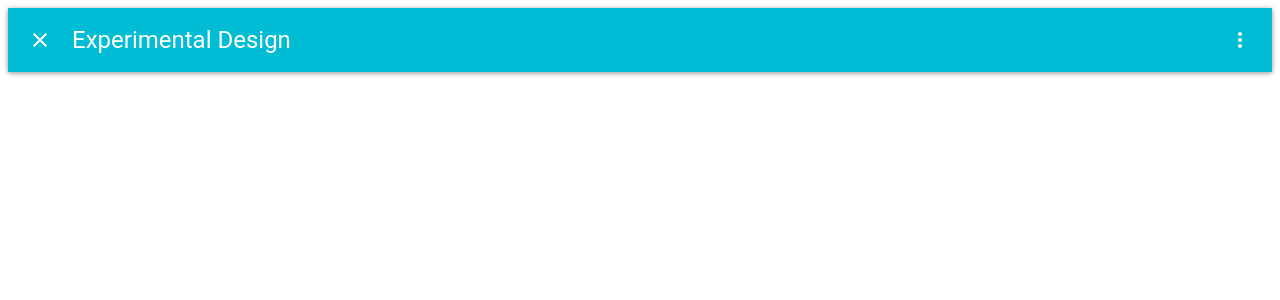
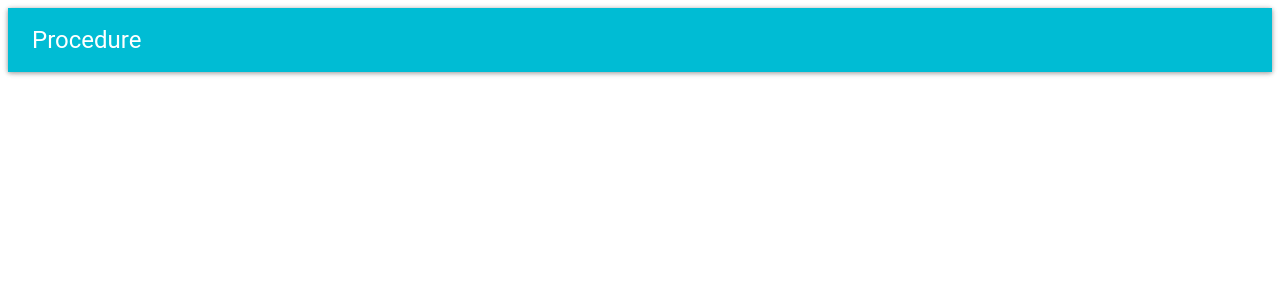
Before and after one commit to rpbarnes/labAssistant, a React app: page / in a window 1280 px wide. Shown: the top 300 px of the page. Built offline with nearby package versions, Linux system fonts and the light colour scheme; the HTML template or start-up script is replaced by a standard one; what react-tap-event-plugin would draw is missing.

Commit message:
CardHeader shell is done.

```diff
--- a/src/client/app/App.jsx
+++ b/src/client/app/App.jsx
@@ -21,7 +21,7 @@ class App extends React.Component {
     render () {
         return (
             <MuiThemeProvider>
-                <CardContainer />
+                <CardContainer windowWidth={this.state.windowWidth} title='Procedure'/>
             </MuiThemeProvider>
         );
     }
--- a/src/client/app/CardContainer.jsx
+++ b/src/client/app/CardContainer.jsx
@@ -16,7 +16,7 @@ class CardContainer extends React.Component {
     render() {
         return (
             <Card>
-                <CardHeader title={this.props.title}/>
+                <CardHeader windowWidth={this.props.windowWidth} title={this.props.title}/>
             </Card>
         );
     }
@@ -25,7 +25,8 @@ class CardContainer extends React.Component {
 }
 
 CardContainer.defaultProps = {
-    title: 'Experimental Design'
+    title: 'Experimental Design',
+    windowWidth: 1000
 }
 
 export default CardContainer
--- a/src/client/app/CardHeader.jsx
+++ b/src/client/app/CardHeader.jsx
@@ -6,37 +6,70 @@ import MenuItem from 'material-ui/MenuItem';
 import MoreVertIcon from 'material-ui/svg-icons/navigation/more-vert';
 import NavigationClose from 'material-ui/svg-icons/navigation/close';
 
-// this needs to render the menu and close buttons conditionally.
+// this conditionally renders the menu and close buttons. If the screen size is less that breakWidth it shows menu and close buttons if not it does not show these buttons.
 class CardHeader extends React.Component {
     constructor(props) {
         super(props);
     }
 
+    onNewExperiment(){
+        // new exp button was clicked
+        console.log('new exp clicked');
+    }
+
+    onComment() {
+        // the comment button was clicked
+        console.log('comment clicked');
+    }
+
+    onDelete() {
+        // the delete button was clicked
+        console.log('delete exp clicked');
+    }
+
+    onClose() {
+        // the close button was clicked
+        console.log('close clicked');
+    }
+
     render() {
+        if (this.props.windowWidth < this.props.breakWidth) {
             var Menu = <IconMenu
                             iconButtonElement={<IconButton><MoreVertIcon /></IconButton>}
                             targetOrigin={{horizontal: 'right', vertical: 'top'}}
                             anchorOrigin={{horizontal: 'right', vertical: 'top'}}
                         >
-                        <MenuItem primaryText='New Experiment' />
-                        <MenuItem primaryText='Comment' />
-                        <MenuItem primaryText='Delete Experiment' />
+                            <MenuItem primaryText='New Experiment' onClick={this.onNewExperiment.bind(this)}/>
+                            <MenuItem primaryText='Comment' onClick={this.onComment.bind(this)}/>
+                            <MenuItem primaryText='Delete Experiment' onClick={this.onComment.bind(this)}/>
                         </IconMenu>
 
             return(
                 <div>
                     <AppBar
                         title={this.props.title}
-                    iconElementLeft={<IconButton><NavigationClose /></IconButton>}
+                        iconElementLeft={<IconButton onClick={this.onClose.bind(this)}><NavigationClose /></IconButton>}
                         iconElementRight={Menu}
+                    />
+                </div>
+            );
+        } else {
+            return(
+                <div>
+                    <AppBar
+                        title={this.props.title}
+                        showMenuIconButton={false}
                     />
                 </div>
             );
         }
     }
+}
 
 CardHeader.defaultProps = {
-    title: 'Hypothesis'
+    title: 'Hypothesis',
+    windowWidth: 1000,
+    breakWidth: 500
 };
 
 export default CardHeader
```
Lines whose indentation alone changed are shown as unchanged.
